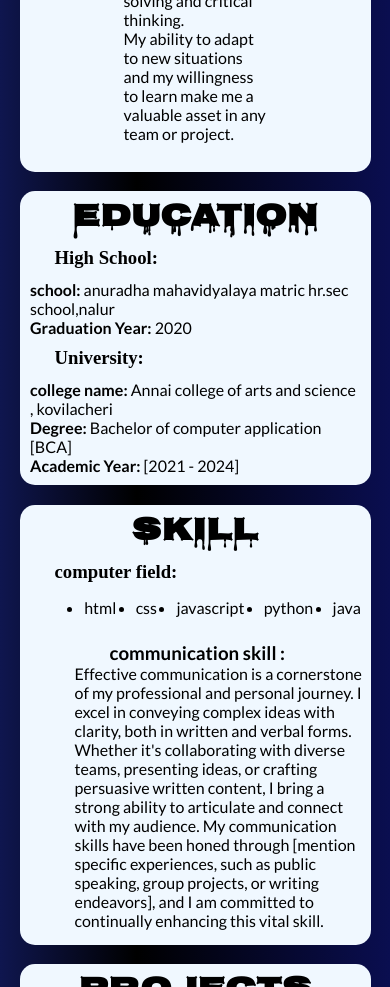
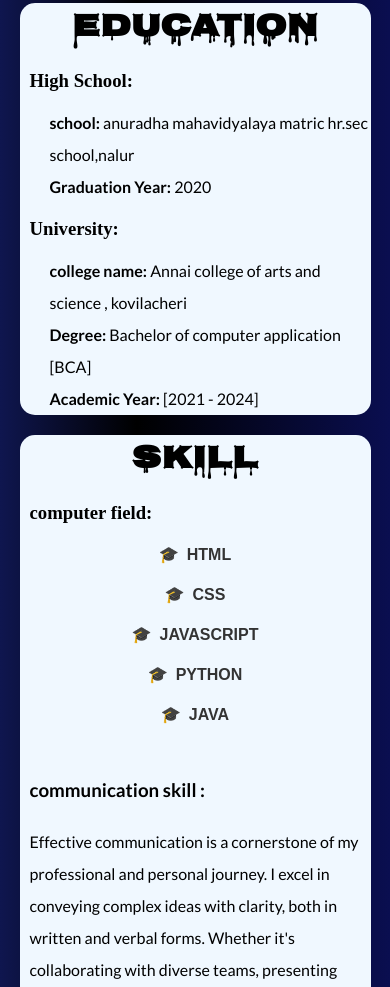
Before and after one commit to sameer-del/Digital-portfolio, a plain HTML site: page index.html in a window 390 px wide. Shown: the part 1013-2000 px from the top of the page. Drawn offline with Linux system fonts and the light colour scheme; a web font is replaced by a local one.

Commit message:
changing some styles for better experience in mobile view

```diff
--- a/style.css
+++ b/style.css
@@ -32,6 +32,12 @@ header img{
     margin-left: 50px;
 
 }
+.main-section div{
+  line-height: 2rem;
+}
+.main-section div h1{
+  padding: 10px 0;
+}
 header .tittle  {
     text-align: center;
     flex: 1;
@@ -45,6 +51,7 @@ header .tittle  {
     letter-spacing: 2px;
     text-shadow: 2px 3px 2px rgba(254,243,216,0.6);
 }
+
 .tittle h1 span{
     font-size: 15px;
     text-transform: lowercase;
@@ -68,6 +75,7 @@ header .tittle  {
 
   .nav-list nav li {
     margin: 0 80px;
+
   }
 
   .nav-list nav a {
@@ -75,8 +83,13 @@ header .tittle  {
     color: white;
     font-family: 'Poppins', sans-serif;
     text-transform: uppercase;
+
   }
+  .nav-list nav a:hover{
+    color: aquamarine;
 
+
+  }
 .main-section{
     height: 100vh;
     background: rgb(15,22,79);
@@ -95,6 +108,7 @@ header .tittle  {
     justify-content: center;
     flex-direction: column;
 }
+
 .about h1{
     font-family: 'Nosifer', sans-serif;
 }
@@ -116,8 +130,16 @@ header .tittle  {
     justify-content: center;
 }
 .education-info{
-  padding: 3%;
+  padding-left: 30px ;
   font-family: 'Lato', sans-serif;
+}
+.education-info p{
+  margin-left: 30px;
+
+}
+.education h3{
+  padding: 10px;
+
 }
 .skill{
   margin: 5%;
@@ -125,6 +147,12 @@ header .tittle  {
   background-color: aliceblue;
   display: flex;
   flex-direction: column;
+}
+.skill h3{
+  padding: 10px;
+}
+.skill-set h3{
+  padding: 10px;
 }
 .skill h1{
   font-family: 'Nosifer', sans-serif;
@@ -134,13 +162,29 @@ header .tittle  {
 }
 
 .skill-set{
-  padding: 15px 0px 15px 55px;
+  /*padding: 15px 0px 15px 55px;*/
   font-family: 'Lato', sans-serif;
 }
 .skill-set ul{
   display: flex;
   justify-content: space-around;
 }
+.skill-set li {
+  list-style: none;
+  margin-bottom: 8px;
+  font-family: 'Arial', sans-serif;
+  text-transform: uppercase;
+  font-weight: 600;
+  font-size: 16px;
+  color: #333;
+}
+
+
+.skill-set li::before {
+  content: "🎓";
+  margin-right: 8px;
+}
+
 .skill-set h3{
   margin-top: 25px;
 }
@@ -199,7 +243,9 @@ header .tittle  {
   justify-content: center;
   margin: 3%;
 }
-
+.resume p{
+  text-align: center;
+}
 
 footer {
 
@@ -223,11 +269,13 @@ footer {
 
 .social-links {
   list-style: none;
-  padding: 0;
+
+  padding-top: 3px;
 }
 
 .social-links li {
   display: inline;
+
   margin-right: 20px;
 }
 
@@ -261,7 +309,7 @@ footer {
   }
   .nav-list {
     display: flex;
-    flex-direction: column;
+
     height: auto;
   }
   .nav-list nav ul {
@@ -274,4 +322,26 @@ footer {
     padding: 0;
     font-family: 'Lato', sans-serif;
   }
+  .about p{
+    padding: 1%;
+    line-height: 2rem;
+
+  }
+  .main-section div{
+    line-height: 2rem;
+  }
+  .main-section div h1{
+    padding: 10px 0;
+  }
+  .education-info p{
+    padding: 0px 30px;
+  }
+  .skill-set ul{
+    flex-direction: column;
+    justify-content: center;
+    align-items: center;
+  }
+  .skill-set p{
+    padding: 10px;
+  }
 }
```
